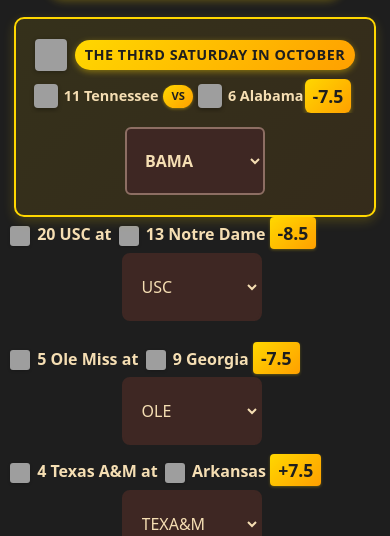
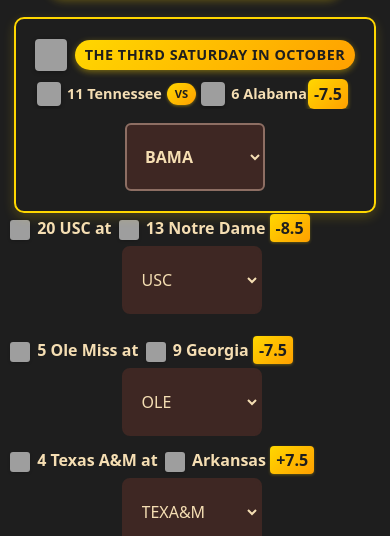
Before and after one commit to laverette/Cfb-website, a plain HTML site: page weeklypicks.html in a window 390 px wide. Shown: the part 274-810 px from the top of the page. Drawn offline with nearby package versions, Linux system fonts and the light colour scheme; grey boxes are pictures that could not be loaded.

Commit message:
week 8 finality

```diff
--- a/Resources/Styles/weeklypicks.css
+++ b/Resources/Styles/weeklypicks.css
@@ -489,8 +489,8 @@
     }
 
     .betting-line {
-        font-size: 1.1em !important;
-        padding: 4px 8px !important;
+        font-size: 1em !important;
+        padding: 3px 6px !important;
         margin: 0 5px 0 0 !important;
         display: inline !important;
         white-space: nowrap !important;
@@ -753,7 +753,7 @@
 
 /* Rivalry Card Styling */
 .rivalry-card {
-    background: linear-gradient(135deg, rgba(255, 215, 0, 0.1), rgba(255, 160, 0, 0.1));
+    background: transparent;
     border: 2px solid #FFD700;
     border-radius: 12px;
     padding: 12px;
```
